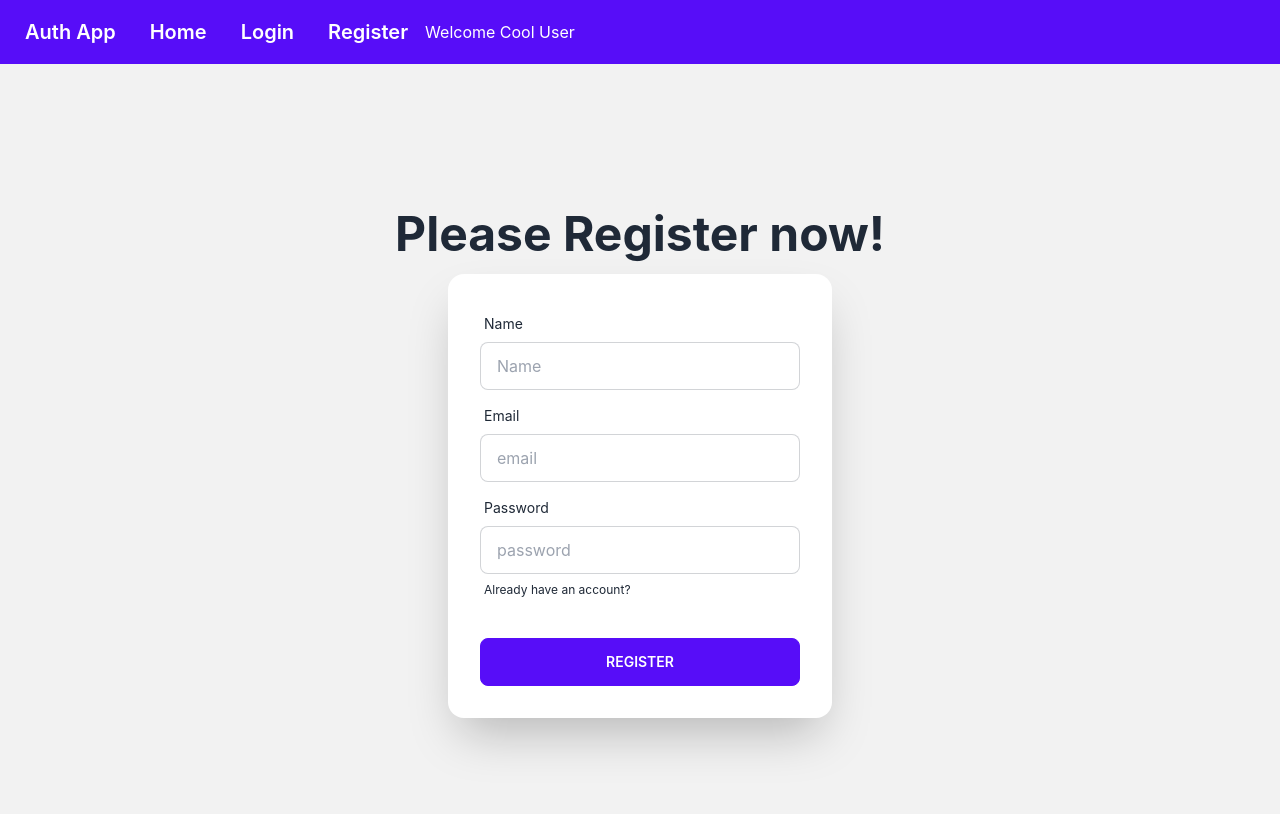
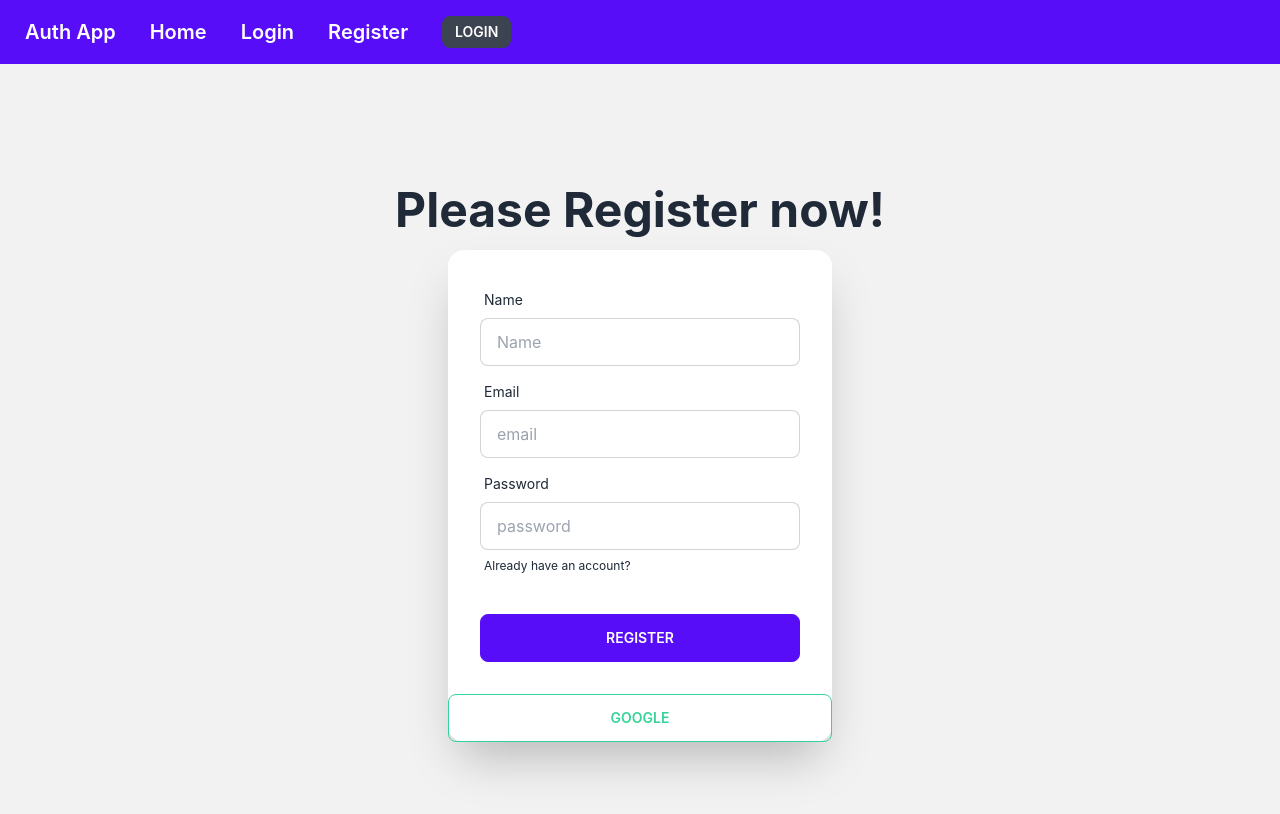
Before and after one commit to KaziAkibRayhan/auth-router-context-app, a React (Create React App) app: page /register in a window 1280 px wide. Shown: the top 814 px of the page. Built offline with nearby package versions, Linux system fonts and the light colour scheme; no server answers.

Commit message:
toggle login log out

```diff
--- a/src/components/Header.js
+++ b/src/components/Header.js
@@ -3,7 +3,14 @@ import { Link } from "react-router-dom";
 import { AuthContext } from "../contexts/UserContext";
 
 const Header = () => {
-  const { user } = useContext(AuthContext);
+  const { user, logOut } = useContext(AuthContext);
+
+  const handleLogOut = () => {
+    logOut()
+      .then(() => {})
+      .catch((error) => console.error(error));
+  };
+
   return (
     <div>
       <div className="navbar bg-primary text-primary-content">
@@ -19,7 +26,16 @@ const Header = () => {
         <Link to={"/register"} className="btn btn-ghost normal-case text-xl">
           Register
         </Link>
-        {user?.displayName && <span>Welcome {user.displayName}</span>}
+        {user?.email && <span>Welcome {user.email}</span>}
+        {user?.email ? (
+          <button onClick={handleLogOut} className="btn btn-sm">
+            Sign Out
+          </button>
+        ) : (
+          <Link className="btn btn-ghost normal-case text-xl" to={"/login"}>
+            <button className="btn btn-sm">Login</button>
+          </Link>
+        )}
       </div>
     </div>
   );
--- /dev/null
+++ b/src/components/Orders.js
@@ -0,0 +1,7 @@
+import React from "react";
+
+const Orders = () => {
+  return <div>Orders</div>;
+};
+
+export default Orders;
--- a/src/components/Register.js
+++ b/src/components/Register.js
@@ -3,7 +3,7 @@ import { Link } from "react-router-dom";
 import { AuthContext } from "../contexts/UserContext";
 
 const Register = () => {
-  const { createUser } = useContext(AuthContext);
+  const { createUser, signInGoogle } = useContext(AuthContext);
   console.log("Creating user:", createUser);
   const handleSubmit = (event) => {
     event.preventDefault();
@@ -20,6 +20,16 @@ const Register = () => {
       })
       .catch((error) => console.error(error));
   };
+
+  const handleGoogleSignIn = () => {
+    signInGoogle()
+      .then((result) => {
+        const user = result.user;
+        console.log(user);
+      })
+      .catch((error) => console.error(error));
+  };
+
   return (
     <div>
       <div className="hero min-h-screen bg-base-200">
@@ -74,6 +84,12 @@ const Register = () => {
                 <button className="btn btn-primary">Register</button>
               </div>
             </form>
+            <button
+              onClick={handleGoogleSignIn}
+              className="btn btn-outline btn-success"
+            >
+              Google
+            </button>
           </div>
         </div>
       </div>
--- a/src/contexts/UserContext.js
+++ b/src/contexts/UserContext.js
@@ -1,16 +1,22 @@
-import React, { createContext, useState } from "react";
+import React, { createContext, useEffect, useState } from "react";
 import app from "../firebase/firebase.config";
 import {
   createUserWithEmailAndPassword,
   getAuth,
+  GoogleAuthProvider,
+  onAuthStateChanged,
   signInWithEmailAndPassword,
+  signInWithPopup,
+  signOut,
 } from "firebase/auth";
 
 export const AuthContext = createContext();
 const auth = getAuth(app);
 
 const UserContext = ({ children }) => {
-  const [user, setuser] = useState({ displayName: "Cool User" });
+  const [user, setUser] = useState({ displayName: "Cool User" });
+
+  const googleProvider = new GoogleAuthProvider();
 
   const createUser = (email, password) => {
     return createUserWithEmailAndPassword(auth, email, password);
@@ -20,7 +26,23 @@ const UserContext = ({ children }) => {
     return signInWithEmailAndPassword(auth, email, password);
   };
 
-  const authInfo = { user, createUser, signInUser };
+  const signInGoogle = () => {
+    return signInWithPopup(auth, googleProvider);
+  };
+
+  const logOut = () => {
+    return signOut(auth);
+  };
+
+  useEffect(() => {
+    const unsubscribe = onAuthStateChanged(auth, (currentUser) => {
+      setUser(currentUser);
+      console.log('on state change', currentUser);
+    });
+    return () => unsubscribe();
+  }, []);
+
+  const authInfo = { user, createUser, signInUser, signInGoogle, logOut };
   return (
     <AuthContext.Provider value={authInfo}>{children}</AuthContext.Provider>
   );
```
